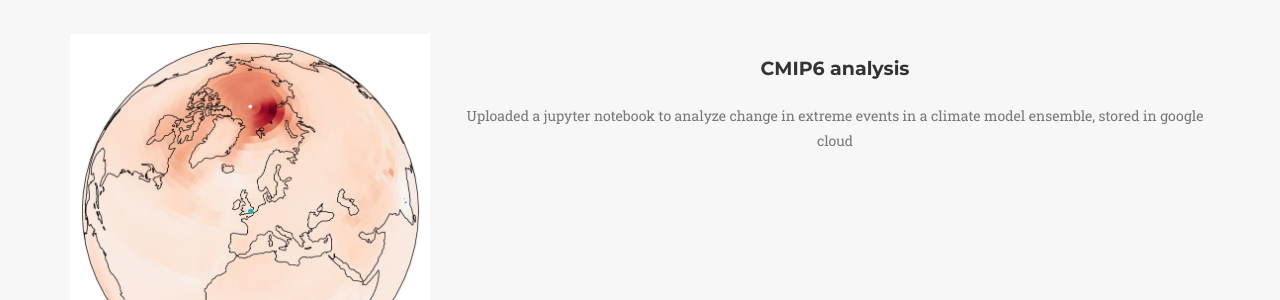
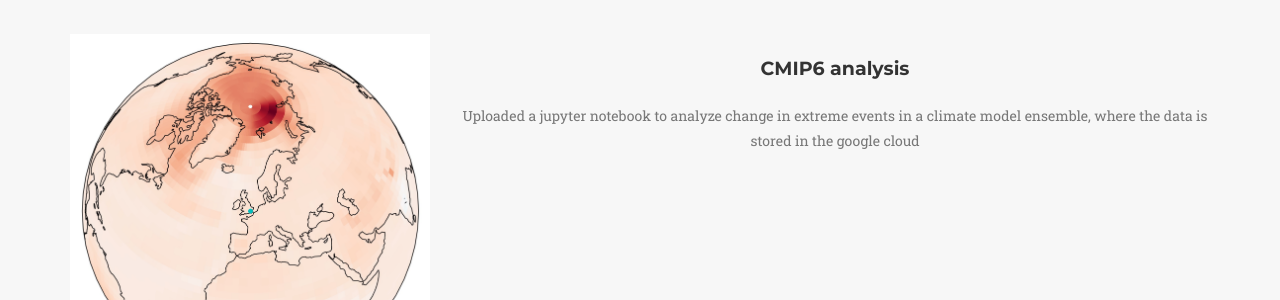
Before and after one commit to BenBronselaer/BenBronselaer.github.io, a Jekyll site: the page built from index.html, in a window 1280 px wide and 900 px high, scrolled down 1891 px. Shown: the part 154-454 px from the top of the window. Built offline with Jekyll 4.4.1, drawn with Linux system fonts in a browser that asks for light colours; some web fonts are replaced.

Commit message:
Update _config.yml

```diff
--- a/_config.yml
+++ b/_config.yml
@@ -11,8 +11,8 @@ description: "Ben Bronselaer ocean climate"
 people:
 - name:  CMIP6 analysis
   pic: 1
-  position: Uploaded a jupyter notebook to analyze change in extreme events in a climate model ensemble, stored in google cloud
-  url: https://github.com/BenBronselaer/CMIP6
+  position: Uploaded a jupyter notebook to analyze change in extreme events in a climate model ensemble, where the data is stored in the google cloud
+  doi: https://github.com/BenBronselaer/CMIP6
 
 
 # Social networks usernames (many more available: google-plus, flickr, dribbble, pinterest, instagram, tumblr, linkedin, etc.)
```
